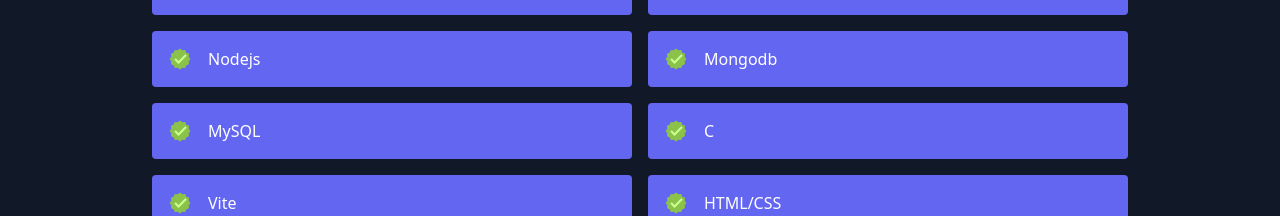
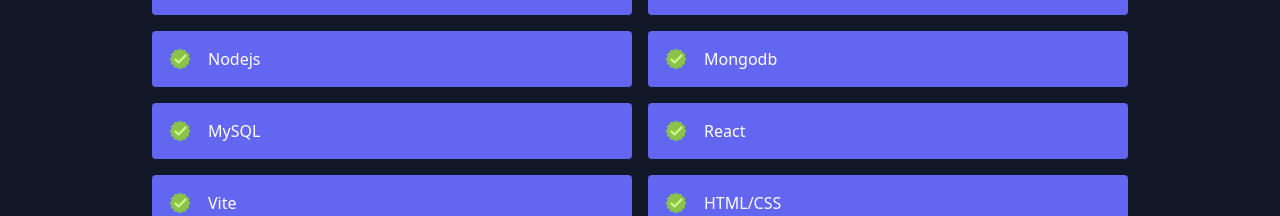
Before and after one commit to KeeslingB/resume, a React (Vite) app: page / in a window 1280 px wide. Shown: the part 2021-2237 px from the top of the page. Built offline with nearby package versions, Linux system fonts and the light colour scheme.

Commit message:
changed skills inside data file

```diff
--- a/src/data.js
+++ b/src/data.js
@@ -60,4 +60,4 @@
 
 // Skills
 
-export const skills = ["Javascript","Express","Nodejs","Mongodb","MySQL","C","Vite","HTML/CSS","Agile","Heroku/Netlify"]
+export const skills = ["Javascript","Express","Nodejs","Mongodb","MySQL","React","Vite","HTML/CSS","Agile","Heroku/Netlify"]
```
